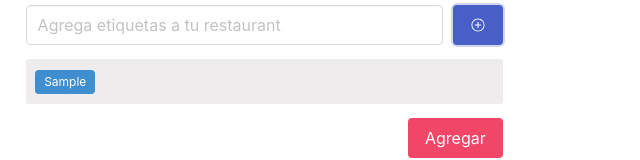
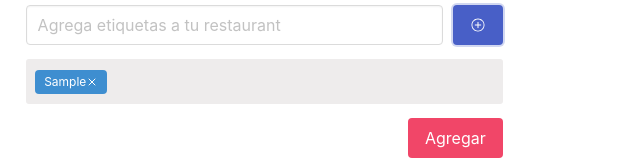
Before and after one commit to reco-mx/reco-ui, a React (Create React App) app: page /admin-add in a window 1280 px wide. Both pictures are taken after typing "Sample", "Sample", "Sample", "Sample" into the empty fields and a click on the button 477 px from the left and 314 px from the top of the page. Shown: the part 290-450 px from the top of the page, without its empty margins (0-640 px from the left). Built offline with nearby package versions, Linux system fonts and the light colour scheme.

Commit message:
se termina formulario de alta

```diff
--- a/src/components/AddPlace/PlaceForm.jsx
+++ b/src/components/AddPlace/PlaceForm.jsx
@@ -1,11 +1,13 @@
 import React, {useState} from 'react';
 import './placeForm.scss';
 import Autocomplete from '../shared/Autocomplete/Autocomplete'
+import { FiX } from "react-icons/fi";
+
 import { db } from '../../firebase';
 const PlaceForm = () => {
     const [placeData, setPlaceData] = useState({
         name:'',
-        munic:'',
+        location:'',
         ig:'',
         fb:'',
         tags:[]
@@ -28,7 +30,8 @@ const PlaceForm = () => {
         "Boneless", "Alitas", "Churros", "Pan dulce", "Elotes", "Snack", "Fries", "Papas a la francesa",
         "Brownies", "Cake", "Pasteles", "Donas", "Comida mexicana", "Pays", "BBQ", "Cerveza", "Cheve", "Desayunos",
         "Buffet", "Hotcakes", "Café", "Frappe", "Malteadas", "Waffles", "Queso", "Mariscos", "Seafood", "Noodles",
-        "Cookies", "Galletas", "Ensaladas", "Healthy", "Fit", "Food truck", "Panadería", "Bakery",
+        "Cookies", "Galletas", "Ensaladas", "Healthy", "Fit", "Food truck", "Panadería", "Bakery", "Pasteles",
+        "Comida China", "Chocolate", "Pollo Asado", "Sushi", ""
         ];
 
     const addTag = (value) =>{
@@ -39,8 +42,20 @@ const PlaceForm = () => {
         }));
         }
     }
+
+    const clearForm = () => {
+        setPlaceData({
+        name:'',
+        location:'',
+        ig:'',
+        fb:'',
+        tags:[]
+        })
+    }
     const submitData = () => {
-        db.collection('places').add(placeData);
+         db.collection('places').add(placeData);
+         clearForm();
+
     }
     const handleChange = ({target:{name, value}}) => {
         setPlaceData((prevState)=>({
@@ -48,6 +63,14 @@ const PlaceForm = () => {
             [name]:value
         }))
     }
+   const  deleteTag = (tag) => {
+        const list = placeData.tags;
+        list.splice(list.indexOf(tag), list.indexOf(tag)+1);
+        setPlaceData((prevState)=>({
+            ...prevState,
+            [tags]: list
+        }));
+   }
     return (
         <div className='place-form'>
             <div className="columns">
@@ -57,7 +80,7 @@ const PlaceForm = () => {
                         <input name='name' value={placeData.name} onChange={handleChange} className="input" type="text" placeholder="Nombre"/>
                     </div>
                     <div className="select field">
-                        <select name='munic'>
+                        <select name='location' onChange={handleChange} value={placeData.location}>
                             <option>Municipio</option>
                             {
                                 municipios.map((item) => {
@@ -87,13 +110,13 @@ const PlaceForm = () => {
                         <div className='tag-group'>
                         {
                             placeData.tags.map((item)=>(
-                            <span class="tag is-info">{item}</span>
+                            <span class="tag is-info">{item} <FiX onClick={()=>{deleteTag(item)}}></FiX> </span>
                             ))
                         }
                     </div> : null
                     }
                     <div className="submit-button">
-                    <button class="button is-danger">Agregar</button>
+                    <button class="button is-danger" onClick={(e)=>{ e.preventDefault(); submitData()}}>Agregar</button>
                     </div>
 
                     </form>
```
